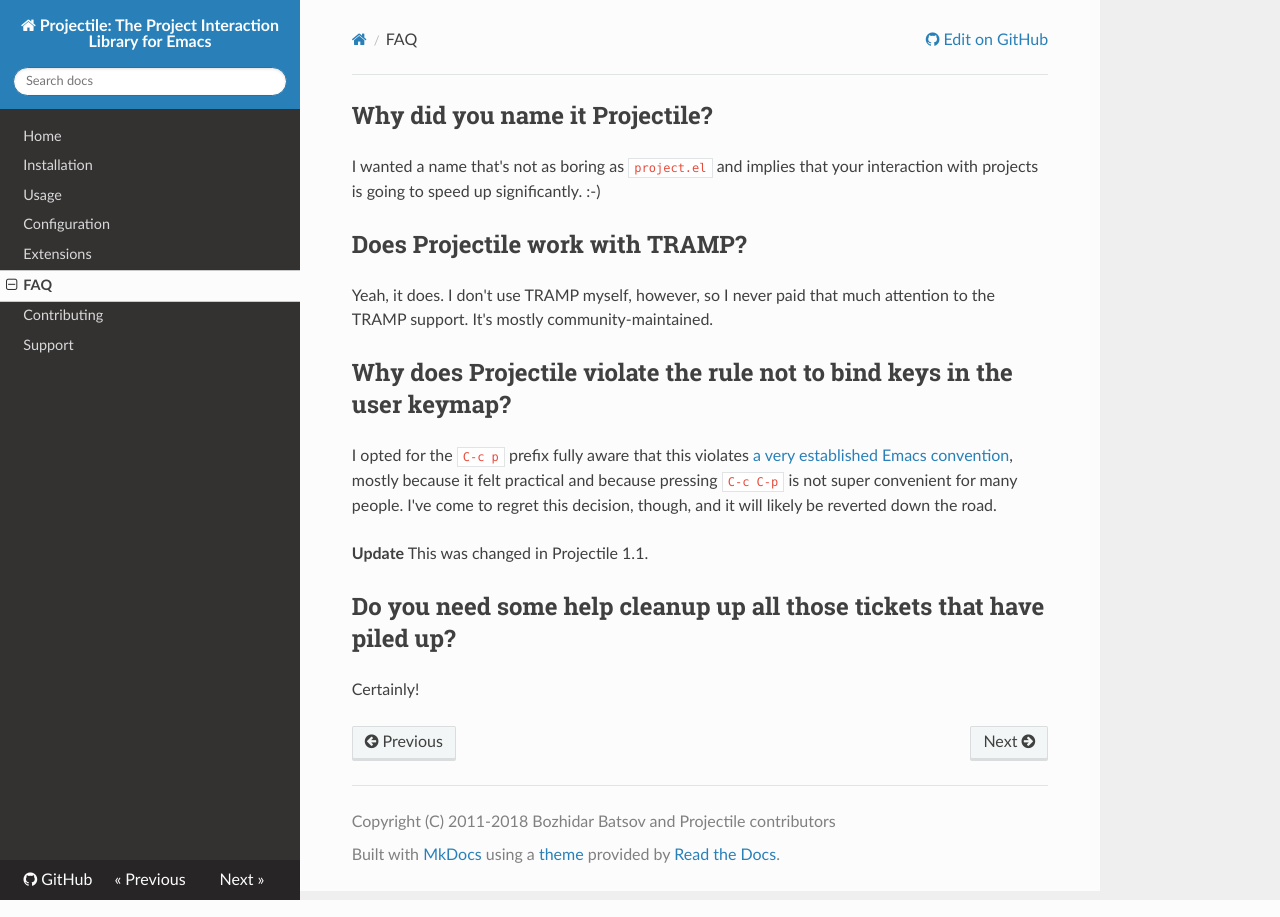
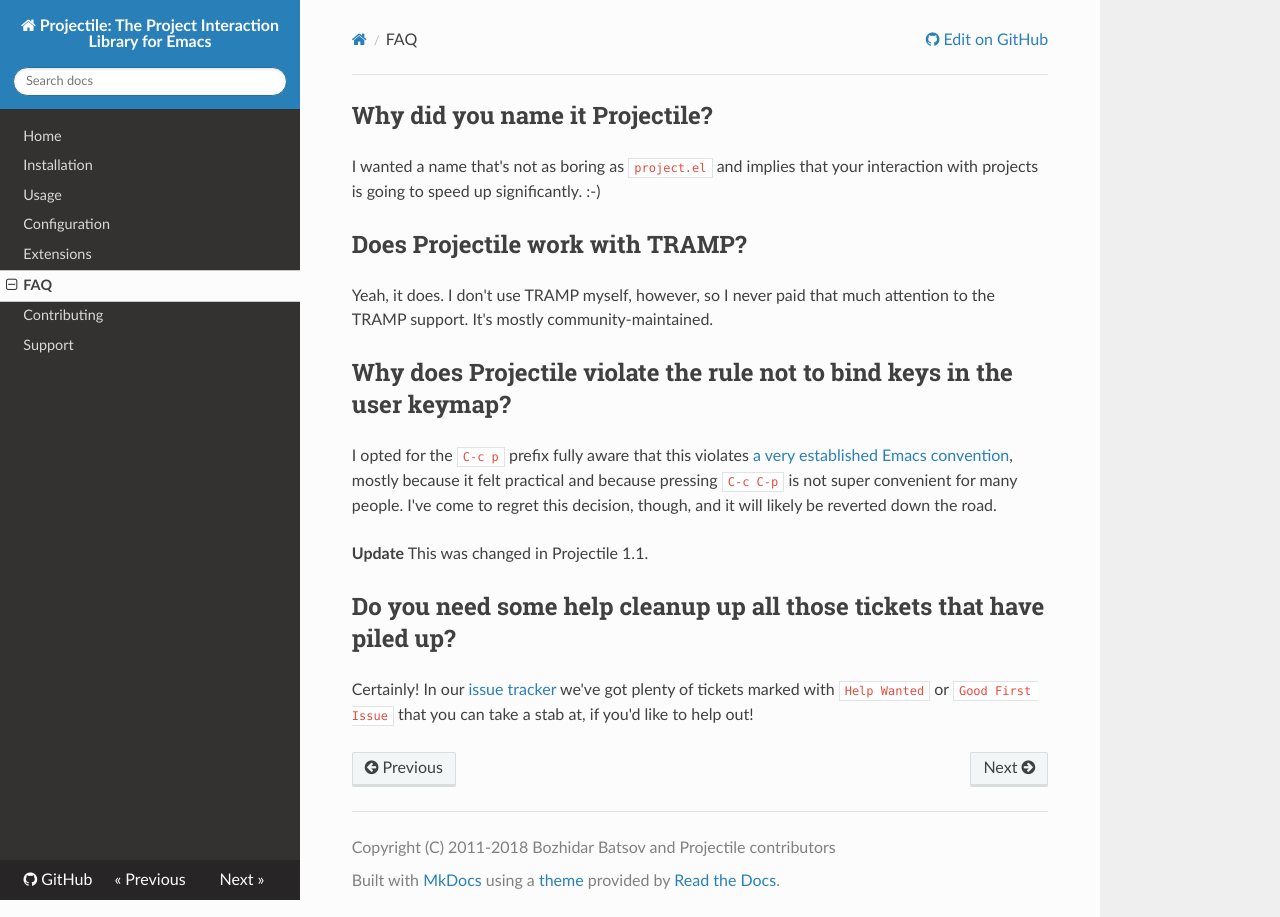
Before and after one commit to bbatsov/projectile, an MkDocs documentation site: the page built from doc/faq.md, in a window 1280 px wide. Built offline with MkDocs 1.6.1, drawn with Linux system fonts in a browser that asks for light colours; nearby versions of some CDN libraries; old or Windows-style settings are respelled for this version of MkDocs.

Commit message:
Encourage people to contribute more

```diff
--- a/doc/faq.md
+++ b/doc/faq.md
@@ -21,4 +21,7 @@
 
 ## Do you need some help cleanup up all those tickets that have piled up?
 
-Certainly!
+Certainly! In our [issue
+tracker](https://github.com/bbatsov/projectile/issues/) we've got
+plenty of tickets marked with `Help Wanted` or `Good First Issue` that
+you can take a stab at, if you'd like to help out!
```
